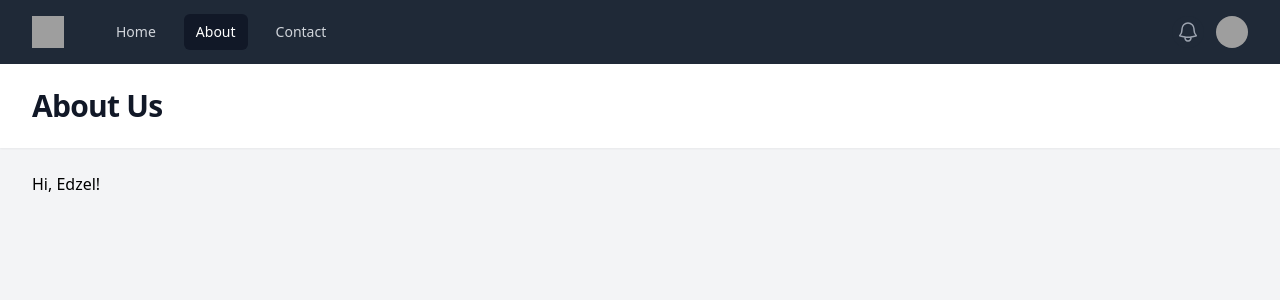
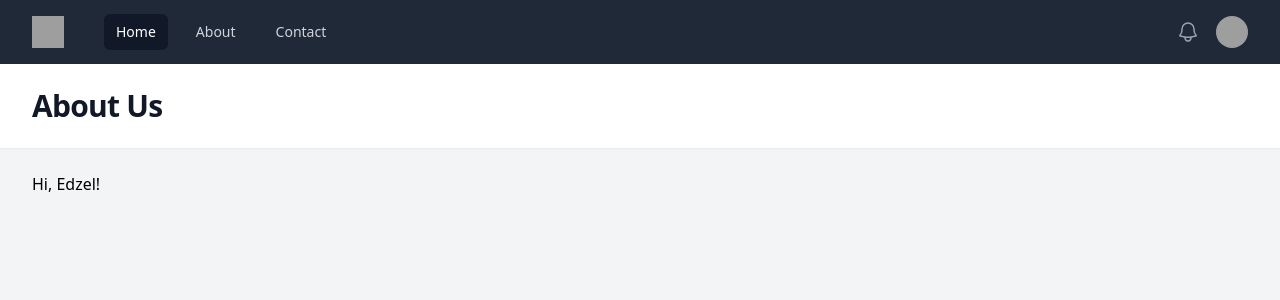
Before and after one commit to besirep/porkjets, a PHP site: page /about.php in a window 1280 px wide. Shown: the top 300 px of the page. Run offline with PHP 8.4, Linux system fonts and the light colour scheme; some libraries are stand-ins or nearby versions; grey boxes are pictures that could not be loaded.

Commit message:
removed the <?php ?> from the class for the Home button.

```diff
--- a/views/partials/nav.php
+++ b/views/partials/nav.php
@@ -8,9 +8,9 @@
           <div class="hidden md:block">
             <div class="ml-10 flex items-baseline space-x-4">
               <!-- Current: "bg-gray-900 text-white", Default: "text-gray-300 hover:bg-gray-700 hover:text-white" -->
-              <a href="./index.php" aria-current="page" class="<?php echo $_SERVER['REQUEST_URI']=== '/index.php' ? 'bg-gray-900 text-white' : 'text-gray-300'; ?> rounded-md px-3 py-2 text-sm font-medium">Home</a>
-              <a href="./about.php" class="<?php echo $_SERVER['REQUEST_URI']=== '/about.php' ? 'bg-gray-900 text-white' : 'text-gray-300 hover:bg-gray-700 hover:text-white'?> rounded-md px-3 py-2 text-sm font-medium">About</a>
-              <a href="./contacts.php" class="<?php echo $_SERVER['REQUEST_URI']=== '/contacts.php' ? 'bg-gray-900 text-white' : 'text-gray-300 hover:bg-gray-700 hover:text-white'?> rounded-md px-3 py-2 text-sm font-medium">Contact</a>
+              <a href="./index.php" aria-current="page" class="rounded-md bg-gray-900 px-3 py-2 text-sm font-medium text-white">Home</a>
+              <a href="./about.php" class="rounded-md px-3 py-2 text-sm font-medium text-gray-300 hover:bg-gray-700 hover:text-white">About</a>
+              <a href="./contacts.php" class="rounded-md px-3 py-2 text-sm font-medium text-gray-300 hover:bg-gray-700 hover:text-white">Contact</a>
             </div>
           </div>
         </div>
```
